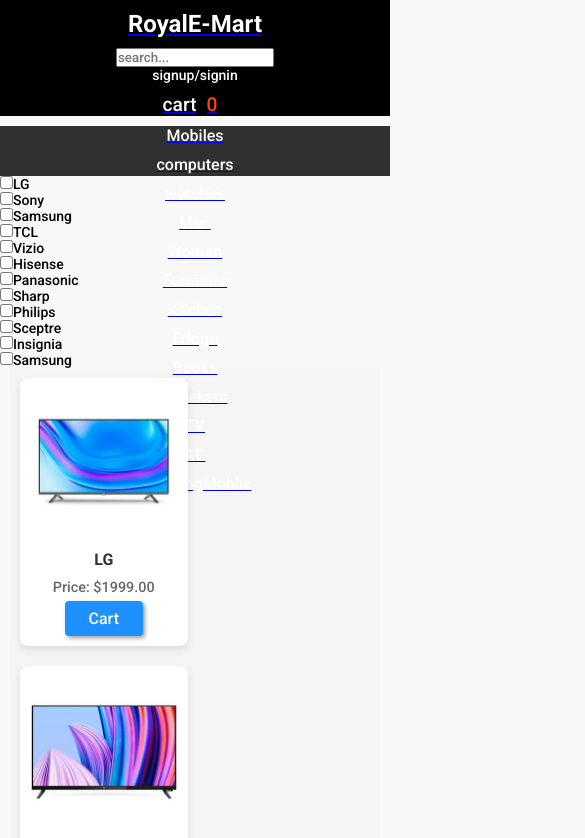
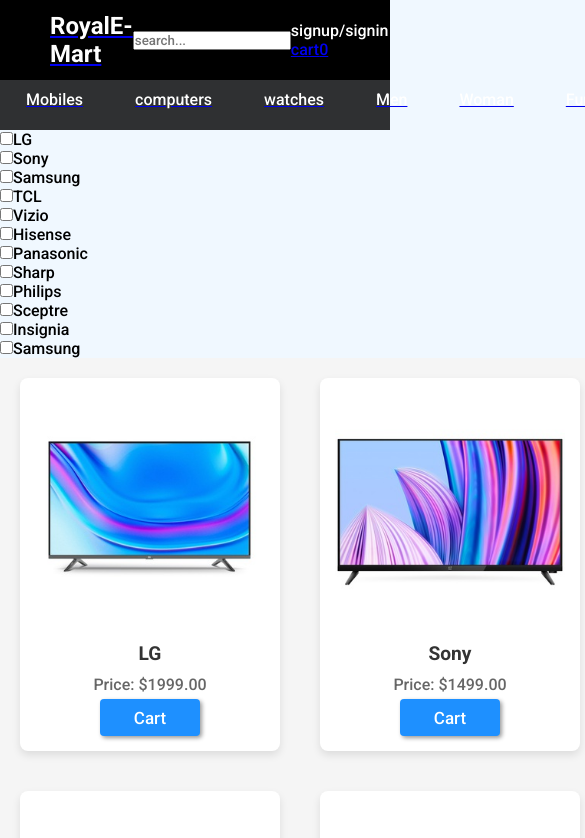
Before and after one commit to VenkyRo/E-Commerce-React, a React (Vite) app: page /tv in a window 390 px wide. Shown: the top 838 px of the page, 585 px wide, since content can reach past the window. Built offline with nearby package versions, Linux system fonts and the light colour scheme.

Commit message:
Update App.css

```diff
--- a/src/App.css
+++ b/src/App.css
@@ -231,178 +231,23 @@
 }
 
 
-/* Responsive Design for Mobile Devices (Below 576px) */
-@media (max-width: 576px) {
-
-  /* Body and general layout */
-  body {
-    font-size: 14px; /* Reduce font size for smaller screens */
-    background-color: #f8f8f8; /* Lighter background for better readability */
-  }
-
-  /* Navbar */
-  .navSection {
-    flex-direction: column;
-    height: auto;
-    padding: 10px;
-  }
-
-  .title h2 {
-    font-size: 1.5rem;
-    text-align: center;
-    color: white;
-    margin: 10px 0;
-  }
-
-  .navSection {
-    padding: 0 10px;
-  }
-
-  .subMenu ul {
-    display: block; /* Stack the items vertically */
-    padding: 0;
-    text-align: center;
-  }
-
-  .subMenu ul li {
-    margin: 10px 0;
-    font-size: 1rem;
-  }
-
-  /* Product Grid Layout */
-  .product-list {
-    display: grid;
-    grid-template-columns: repeat(2, 1fr); /* Two columns layout */
-    gap: 15px;
-    padding: 10px;
-  }
-
-  .product-card {
-    padding: 10px;
-    font-size: 0.9rem; /* Smaller font size for mobile */
-    transition: transform 0.2s ease, box-shadow 0.2s ease;
-  }
-
-  .product-card h2 {
-    font-size: 1rem;
-  }
-
-  .product-card img {
-    max-width: 100%;
-    height: auto;
-    border-radius: 4px;
-    margin-bottom: 10px;
-  }
-
-  .product-card p {
-    font-size: 0.9rem;
-  }
-
-  .product-card p:last-child {
-    font-weight: bold;
-    color: #000;
-  }
-
-  /* Single Product Page */
-  .single-product-page {
-    flex-direction: column;
-    padding: 15px;
-    margin: 20px;
-  }
-
-  .product-info {
-    text-align: center;
-    padding: 10px;
-  }
-
-  .product-title {
-    font-size: 1.5rem;
-  }
-
-  .product-description {
-    font-size: 1rem;
-    margin-bottom: 10px;
-  }
-
-  .product-price {
-    font-size: 1.2rem;
-  }
-
-  .button-group {
-    flex-direction: column;
-    gap: 10px;
-  }
-
-  .add-to-cart-btn,
-  .buy-now-btn {
-    width: 100%;
-    padding: 12px 0;
-  }
-
-  /* Product Image Section */
-  .product-image-container {
-    text-align: center;
-    margin-top: 20px;
-  }
-
-  .product-image {
-    max-width: 80%;
-    height: auto;
-    border-radius: 8px;
-  }
-
-  /* Cart Page */
+/* Responsive Design */
+@media (max-width: 768px) {
   .Cart-Section {
     flex-direction: column;
-    padding: 15px;
+    align-items: flex-start;
   }
 
   .cart-img {
-    width: 80px;
-    height: 80px;
+    margin-bottom: 10px;
   }
 
   .cat-detalis {
     padding-left: 0;
-    text-align: center;
   }
 
   .removeBtn {
-    width: 100%;
-    margin-top: 10px;
-    padding: 10px 0;
-  }
-
-  .cart {
-    text-align: center;
-    color: white;
-    font-size: 1.2rem;
+    align-self: flex-start;
     margin-top: 10px;
   }
-
-  .cart span {
-    color: orangered;
-    padding: 10px;
-  }
-
-  /* Adjusting button styles */
-  button {
-    font-size: 16px;
-    padding: 0.5em 1.5em;
-  }
-
-  button:hover {
-    background: linear-gradient(90deg, rgba(30,144,255,1) 0%, rgba(0,212,255,1) 100%);
-  }
-
-  button:active {
-    transform: translate(0em, 0.2em);
-  }
-
-  /* Improve readability for small screens */
-  .pageSection {
-    display: block; /* Stack content vertically */
-    padding: 0 10px;
-  }
-
 }
```
